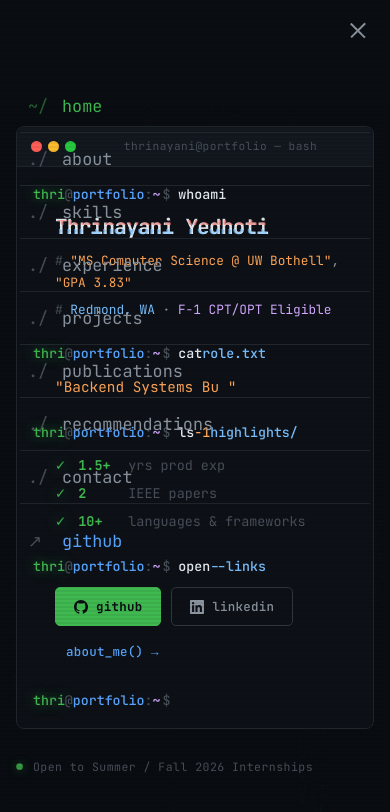
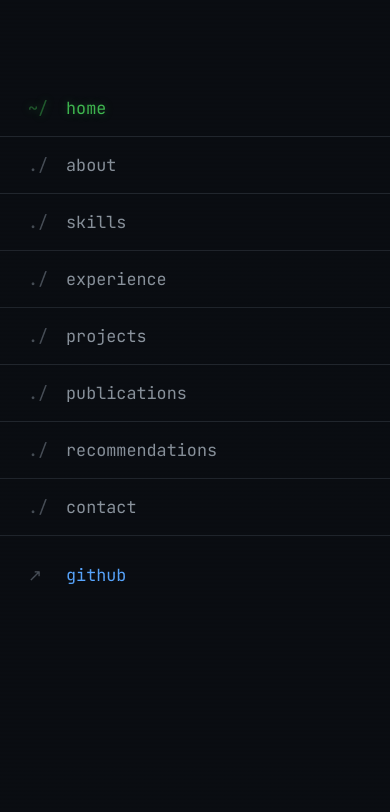
Before and after one commit to Thrinayani39e/portfolio-2, an Angular app: page / in a window 390 px wide. Both pictures are taken after a click on the button "Menu". Shown: the top 812 px of the page. Built offline with nearby package versions, Linux system fonts and the light colour scheme.

Commit message:
fix: drawer top-level z-9000 (no bleed), email→gmail, remove nav scroll

```diff
--- a/src/app/app.component.html
+++ b/src/app/app.component.html
@@ -3,48 +3,55 @@
 
 <app-navbar></app-navbar>
 
+<!-- Mobile drawer — top-level, outside navbar stacking context -->
+<div class="mobile-drawer" [class.open]="nav.menuOpen()">
+  <ul>
+    <li>
+      <button class="drawer-link" [class.active]="nav.active() === 'hero'" (click)="nav.navigate('hero')">
+        <span class="dl-sym">~/</span> home
+      </button>
+    </li>
+    <li *ngFor="let link of navLinks">
+      <button class="drawer-link" [class.active]="nav.active() === link.id" (click)="nav.navigate(link.id)">
+        <span class="dl-sym">./</span> {{ link.label.toLowerCase() }}
+      </button>
+    </li>
+    <li>
+      <a [href]="ownerGithub" target="_blank" rel="noopener noreferrer" class="drawer-link drawer-gh">
+        <span class="dl-sym">↗</span> github
+      </a>
+    </li>
+  </ul>
+</div>
+
 <div class="panels-host">
 
   <div class="panel" [class.active]="active === 'hero'">
-    <div class="panel-scroll">
-      <app-hero></app-hero>
-    </div>
+    <div class="panel-scroll"><app-hero></app-hero></div>
   </div>
 
   <div class="panel" [class.active]="active === 'about'">
-    <div class="panel-scroll">
-      <app-about></app-about>
-    </div>
+    <div class="panel-scroll"><app-about></app-about></div>
   </div>
 
   <div class="panel" [class.active]="active === 'skills'">
-    <div class="panel-scroll">
-      <app-skills></app-skills>
-    </div>
+    <div class="panel-scroll"><app-skills></app-skills></div>
   </div>
 
   <div class="panel" [class.active]="active === 'experience'">
-    <div class="panel-scroll">
-      <app-experience></app-experience>
-    </div>
+    <div class="panel-scroll"><app-experience></app-experience></div>
   </div>
 
   <div class="panel" [class.active]="active === 'projects'">
-    <div class="panel-scroll">
-      <app-projects></app-projects>
-    </div>
+    <div class="panel-scroll"><app-projects></app-projects></div>
   </div>
 
   <div class="panel" [class.active]="active === 'publications'">
-    <div class="panel-scroll">
-      <app-publications></app-publications>
-    </div>
+    <div class="panel-scroll"><app-publications></app-publications></div>
   </div>
 
   <div class="panel" [class.active]="active === 'recommendations'">
-    <div class="panel-scroll">
-      <app-recommendations></app-recommendations>
-    </div>
+    <div class="panel-scroll"><app-recommendations></app-recommendations></div>
   </div>
 
   <div class="panel" [class.active]="active === 'contact'">
--- a/src/app/app.component.scss
+++ b/src/app/app.component.scss
@@ -22,6 +22,65 @@
     rgba(0,0,0,0.055) 2px,
     rgba(0,0,0,0.055) 4px
   );
+}
+
+/* ── Mobile drawer — top-level, z-index 9000, never inside navbar stacking ── */
+.mobile-drawer {
+  display: none;
+  position: fixed;
+  inset: 0;
+  background: #0a0d12;
+  z-index: 9000;
+  padding: 80px 0 32px;
+  opacity: 0;
+  pointer-events: none;
+  transition: opacity 0.22s ease;
+  overflow-y: auto;
+
+  &.open {
+    opacity: 1;
+    pointer-events: all;
+  }
+
+  ul { list-style: none; }
+}
+
+.drawer-link {
+  display: flex;
+  align-items: center;
+  gap: 14px;
+  width: 100%;
+  padding: 17px 28px;
+  font-family: 'JetBrains Mono', monospace;
+  font-size: 1.05rem;
+  color: var(--text-dim);
+  background: none;
+  border: none;
+  border-bottom: 1px solid var(--border);
+  cursor: pointer;
+  text-align: left;
+  text-decoration: none;
+  transition: all 0.15s;
+
+  .dl-sym { color: var(--text-muted); width: 24px; flex-shrink: 0; }
+
+  &:hover  { color: var(--text); background: var(--bg-line); }
+
+  &.active {
+    color: var(--green);
+    text-shadow: 0 0 8px rgba(63,185,80,0.35);
+    .dl-sym { color: rgba(63,185,80,0.45); }
+  }
+
+  &.drawer-gh {
+    border-bottom: none;
+    color: var(--blue);
+    margin-top: 8px;
+  }
+}
+
+@media (max-width: 860px) {
+  .mobile-drawer { display: block; }
 }
 
 /* ── Panel host ── */
--- a/src/app/app.component.ts
+++ b/src/app/app.component.ts
@@ -11,67 +11,52 @@ import { ContactComponent }         from './components/contact/contact.component
 import { RecommendationsComponent } from './components/recommendations/recommendations.component';
 import { FooterComponent }          from './components/footer/footer.component';
 import { NavigationService }        from './services/navigation.service';
+import { NAV_LINKS, OWNER }         from './data/portfolio.data';
+import { NavLink }                  from './data/portfolio.types';
 
 @Component({
   selector: 'app-root',
   standalone: true,
   imports: [
     CommonModule,
-    NavbarComponent,
-    HeroComponent,
-    AboutComponent,
-    SkillsComponent,
-    ExperienceComponent,
-    ProjectsComponent,
-    PublicationsComponent,
-    ContactComponent,
-    RecommendationsComponent,
-    FooterComponent,
+    NavbarComponent, HeroComponent, AboutComponent, SkillsComponent,
+    ExperienceComponent, ProjectsComponent, PublicationsComponent,
+    ContactComponent, RecommendationsComponent, FooterComponent,
   ],
   templateUrl: './app.component.html',
   styleUrl: './app.component.scss'
 })
 export class AppComponent implements OnInit, OnDestroy {
   readonly nav = inject(NavigationService);
+  readonly navLinks: NavLink[] = NAV_LINKS;
+  readonly ownerGithub = OWNER.github;
   private matrixId: any;
 
   get active() { return this.nav.active(); }
 
-  ngOnInit() {
-    this.startMatrixRain();
-  }
-
-  ngOnDestroy() {
-    cancelAnimationFrame(this.matrixId);
-  }
+  ngOnInit()    { this.startMatrixRain(); }
+  ngOnDestroy() { cancelAnimationFrame(this.matrixId); }
 
   private startMatrixRain() {
     const canvas = document.getElementById('matrix-canvas') as HTMLCanvasElement;
     if (!canvas) return;
     const ctx = canvas.getContext('2d')!;
-
-    const resize = () => {
-      canvas.width  = window.innerWidth;
-      canvas.height = window.innerHeight;
-    };
+    const resize = () => { canvas.width = window.innerWidth; canvas.height = window.innerHeight; };
     resize();
     window.addEventListener('resize', resize);
-
     const CHARS = 'アァカサタナハマヤラワガザダバパイキシチニヒミリギジヂビピウクスツヌフムユルグズブヅプエケセテネヘメゲゼデベオコソトノホモヨロゴゾドボ0123456789ABCDEF';
     const fontSize = 11;
-    const cols = Math.floor(window.innerWidth / fontSize);
-    const drops: number[] = Array(cols).fill(1);
-
+    const drops: number[] = Array(Math.floor(window.innerWidth / fontSize)).fill(1);
     const draw = () => {
       ctx.fillStyle = 'rgba(10,13,18,0.05)';
       ctx.fillRect(0, 0, canvas.width, canvas.height);
       ctx.fillStyle = '#3fb950';
       ctx.font = `${fontSize}px "JetBrains Mono",monospace`;
-      for (let i = 0; i < drops.length; i++) {
-        ctx.fillText(CHARS[Math.floor(Math.random() * CHARS.length)], i * fontSize, drops[i] * fontSize);
-        if (drops[i] * fontSize > canvas.height && Math.random() > 0.975) drops[i] = 0;
+      drops.forEach((d, i) => {
+        ctx.fillText(CHARS[Math.floor(Math.random() * CHARS.length)], i * fontSize, d * fontSize);
+        if (d * fontSize > canvas.height && Math.random() > 0.975) drops[i] = 0;
         drops[i]++;
-      }
+      });
       this.matrixId = requestAnimationFrame(draw);
     };
     draw();
--- a/src/app/components/contact/contact.component.html
+++ b/src/app/components/contact/contact.component.html
@@ -70,7 +70,7 @@
                 <span class="tf-close c-comment"> */</span>
               </div>
               <div *ngIf="status === 'success'" class="status-msg success">✓ Message sent. I'll respond within 24h.</div>
-              <div *ngIf="status === 'error'" class="status-msg error">✗ Send failed — email me at thri9e&#64;uw.edu</div>
+              <div *ngIf="status === 'error'" class="status-msg error">✗ Send failed — email me at thrinayaniyedhoti&#64;gmail.com</div>
               <div class="form-action">
                 <div class="prompt submit-prompt">
                   <span class="p-sym">$</span>
--- a/src/app/components/footer/footer.component.html
+++ b/src/app/components/footer/footer.component.html
@@ -10,7 +10,7 @@
         <span class="sep">·</span>
         <a href="https://linkedin.com/in/thrinayani-yedhoti-a65044210" target="_blank" rel="noopener noreferrer">linkedin</a>
         <span class="sep">·</span>
-        <a href="mailto:thri9e@uw.edu">thri9e&#64;uw.edu</a>
+        <a href="mailto:thrinayaniyedhoti@gmail.com">thrinayaniyedhoti&#64;gmail.com</a>
       </div>
     </div>
   </div>
--- a/src/app/components/navbar/navbar.component.html
+++ b/src/app/components/navbar/navbar.component.html
@@ -5,7 +5,7 @@
       <span class="logo-sym">~/</span>thrinayani
     </button>
 
-    <!-- Desktop nav -->
+    <!-- Desktop links -->
     <ul class="nav-links desktop-nav">
       <li *ngFor="let link of navLinks">
         <button class="nav-link" [class.active]="active === link.id" (click)="navigate(link.id)">
@@ -15,35 +15,14 @@
       <li>
         <a [href]="owner.github" target="_blank" rel="noopener noreferrer" class="btn btn-secondary nav-gh">
           <svg viewBox="0 0 24 24"><path d="M12 0C5.37 0 0 5.37 0 12c0 5.31 3.435 9.795 8.205 11.385.6.105.825-.255.825-.57 0-.285-.015-1.23-.015-2.235-3.015.555-3.795-.735-4.035-1.41-.135-.345-.72-1.41-1.23-1.695-.42-.225-1.02-.78-.015-.795.945-.015 1.62.87 1.845 1.23 1.08 1.815 2.805 1.305 3.495.99.105-.78.42-1.305.765-1.605-2.67-.3-5.46-1.335-5.46-5.925 0-1.305.465-2.385 1.23-3.225-.12-.3-.54-1.53.12-3.18 0 0 1.005-.315 3.3 1.23.96-.27 1.98-.405 3-.405s2.04.135 3 .405c2.295-1.56 3.3-1.23 3.3-1.23.66 1.65.24 2.88.12 3.18.765.84 1.23 1.905 1.23 3.225 0 4.605-2.805 5.625-5.475 5.925.435.375.81 1.095.81 2.22 0 1.605-.015 2.895-.015 3.3 0 .315.225.69.825.57A12.02 12.02 0 0024 12c0-6.63-5.37-12-12-12z"/></svg>
-          github
+          <span class="gh-label">github</span>
         </a>
       </li>
     </ul>
 
-    <!-- Mobile hamburger -->
-    <button class="hamburger" [class.open]="menuOpen()" (click)="toggleMenu()" aria-label="Menu">
+    <!-- Hamburger (mobile only) -->
+    <button class="hamburger" [class.open]="menuOpen" (click)="toggleMenu()" aria-label="Menu">
       <span></span><span></span><span></span>
     </button>
   </div>
-
-  <!-- Mobile drawer -->
-  <div class="mobile-drawer" [class.open]="menuOpen()">
-    <ul>
-      <li>
-        <button class="drawer-link" [class.active]="active === 'hero'" (click)="navigate('hero')">
-          <span class="dl-sym">~/</span> home
-        </button>
-      </li>
-      <li *ngFor="let link of navLinks">
-        <button class="drawer-link" [class.active]="active === link.id" (click)="navigate(link.id)">
-          <span class="dl-sym">./</span> {{ link.label.toLowerCase() }}
-        </button>
-      </li>
-      <li>
-        <a [href]="owner.github" target="_blank" rel="noopener noreferrer" class="drawer-link drawer-gh">
-          <span class="dl-sym">↗</span> github
-        </a>
-      </li>
-    </ul>
-  </div>
 </nav>
--- a/src/app/components/navbar/navbar.component.scss
+++ b/src/app/components/navbar/navbar.component.scss
@@ -105,70 +105,13 @@
   }
 }
 
-/* ── Mobile drawer — separate fixed overlay ── */
-.mobile-drawer {
-  display: none;
-  position: fixed;
-  inset: 0;
-  background: #0a0d12;
-  z-index: 99;
-  padding: 80px 20px 24px;
-  opacity: 0;
-  pointer-events: none;
-  transition: opacity 0.22s ease;
-
-  &.open {
-    opacity: 1;
-    pointer-events: all;
-  }
-
-  ul { list-style: none; }
+/* ── Breakpoints ── */
+@media (max-width: 1100px) {
+  .gh-label    { display: none; }
+  .nav-link    { padding: 6px 7px; font-size: 0.68rem; }
 }
 
-.drawer-link {
-  display: flex;
-  align-items: center;
-  gap: 12px;
-  width: 100%;
-  padding: 15px 8px;
-  font-family: 'JetBrains Mono', monospace;
-  font-size: 1.05rem;
-  color: var(--text-dim);
-  background: none;
-  border: none;
-  border-bottom: 1px solid var(--border);
-  cursor: pointer;
-  text-align: left;
-  text-decoration: none;
-  transition: all 0.15s;
-
-  .dl-sym { color: var(--text-muted); width: 22px; flex-shrink: 0; }
-
-  &:hover { color: var(--text); background: var(--bg-line); }
-
-  &.active {
-    color: var(--green);
-    .dl-sym { color: rgba(63,185,80,0.5); }
-  }
-
-  &.drawer-gh {
-    border-bottom: none;
-    color: var(--blue);
-    margin-top: 8px;
-  }
-}
-
-/* ── Breakpoints ── */
-
-/* Medium: hide github button label, compress links */
-@media (max-width: 1100px) {
-  .nav-gh span { display: none; }
-  .nav-link { padding: 6px 7px; font-size: 0.68rem; }
-}
-
-/* Small desktop: switch to hamburger */
 @media (max-width: 860px) {
   .desktop-nav { display: none; }
   .hamburger   { display: flex; }
-  .mobile-drawer { display: block; }
 }
--- a/src/app/components/navbar/navbar.component.ts
+++ b/src/app/components/navbar/navbar.component.ts
@@ -1,4 +1,4 @@
-import { Component, inject, HostListener, signal } from '@angular/core';
+import { Component, inject, HostListener } from '@angular/core';
 import { CommonModule } from '@angular/common';
 import { NAV_LINKS, OWNER } from '../../data/portfolio.data';
 import { NavLink } from '../../data/portfolio.types';
@@ -13,24 +13,15 @@ import { NavigationService } from '../../services/navigation.service';
 })
 export class NavbarComponent {
   private nav = inject(NavigationService);
-
   readonly navLinks: NavLink[] = NAV_LINKS;
   readonly owner = OWNER;
-  readonly menuOpen = signal(false);
 
-  get active() { return this.nav.active(); }
+  get active()    { return this.nav.active(); }
+  get menuOpen()  { return this.nav.menuOpen(); }
 
-  navigate(id: string) {
-    this.nav.navigate(id);
-    this.menuOpen.set(false);
-  }
-
-  toggleMenu() {
-    this.menuOpen.update(v => !v);
-  }
+  navigate(id: string) { this.nav.navigate(id); }
+  toggleMenu()         { this.nav.toggleMenu(); }
 
   @HostListener('document:keydown.escape')
-  closeMenu() {
-    this.menuOpen.set(false);
-  }
+  onEsc() { this.nav.closeMenu(); }
 }
--- a/src/app/data/portfolio.data.ts
+++ b/src/app/data/portfolio.data.ts
@@ -38,7 +38,7 @@ export const ABOUT = {
 export const OWNER = {
   name: 'Thrinayani Yedhoti',
   nameShort: 'TY',
-  email: 'thri9e@uw.edu',
+  email: 'thrinayaniyedhoti@gmail.com',
   phone: '+1 (425) 321-9128',
   location: 'Redmond, WA',
   visaStatus: 'F-1 CPT/OPT Eligible',
@@ -322,8 +322,8 @@ export const CONTACT_INFO: ContactItem[] = [
   {
     icon: 'mail',
     label: 'Email',
-    value: 'thri9e@uw.edu',
-    link: 'mailto:thri9e@uw.edu',
+    value: 'thrinayaniyedhoti@gmail.com',
+    link: 'mailto:thrinayaniyedhoti@gmail.com',
   },
   {
     icon: 'linkedin',
--- a/src/app/services/navigation.service.ts
+++ b/src/app/services/navigation.service.ts
@@ -6,9 +6,19 @@ export type SectionId = string;
 @Injectable({ providedIn: 'root' })
 export class NavigationService {
   readonly sections: SectionId[] = ['hero', ...NAV_LINKS.map(l => l.id)];
-  readonly active = signal<SectionId>('hero');
+  readonly active   = signal<SectionId>('hero');
+  readonly menuOpen = signal(false);
 
   navigate(id: SectionId) {
     this.active.set(id);
+    this.menuOpen.set(false);
+  }
+
+  toggleMenu() {
+    this.menuOpen.update(v => !v);
+  }
+
+  closeMenu() {
+    this.menuOpen.set(false);
   }
 }
```
